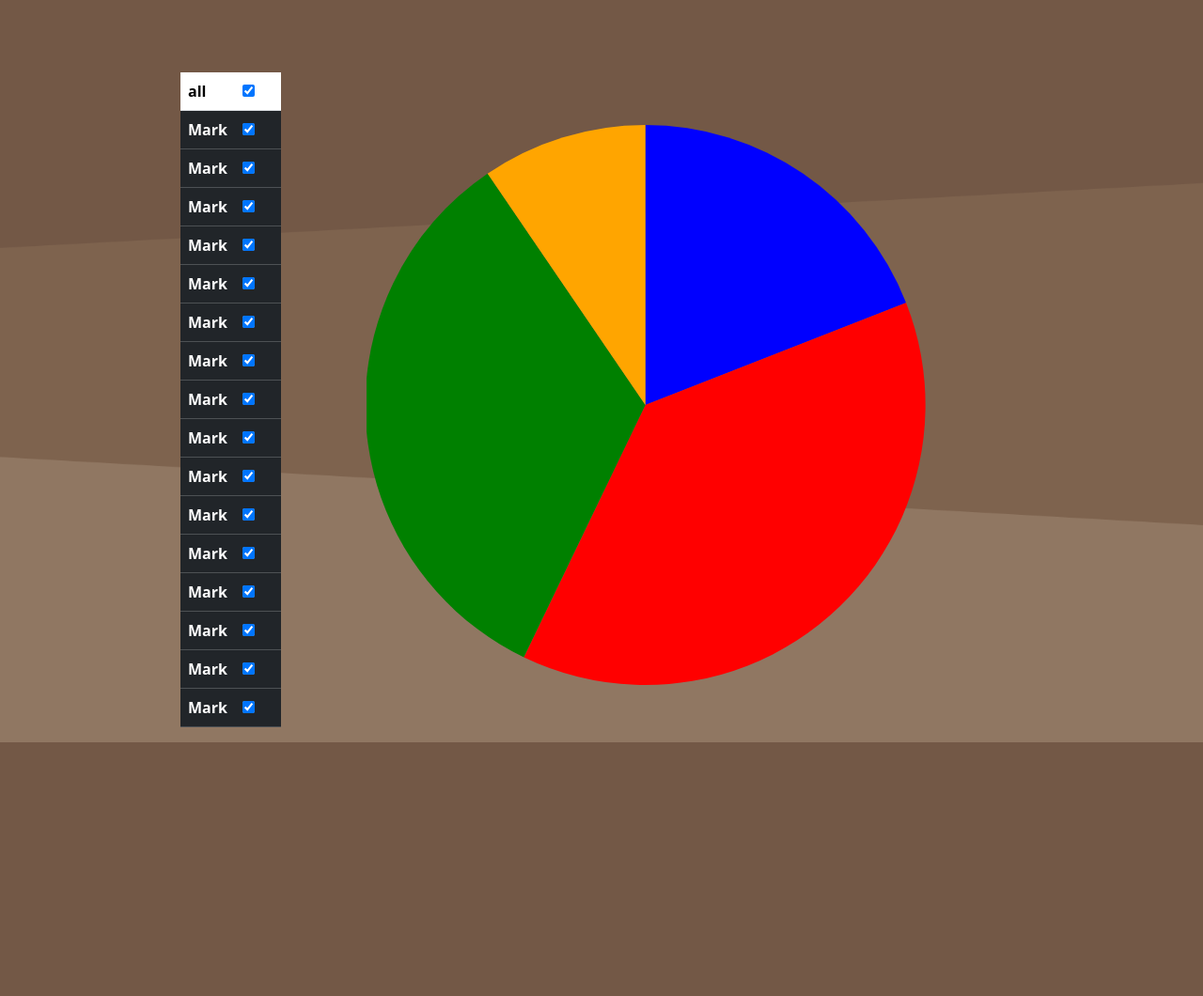
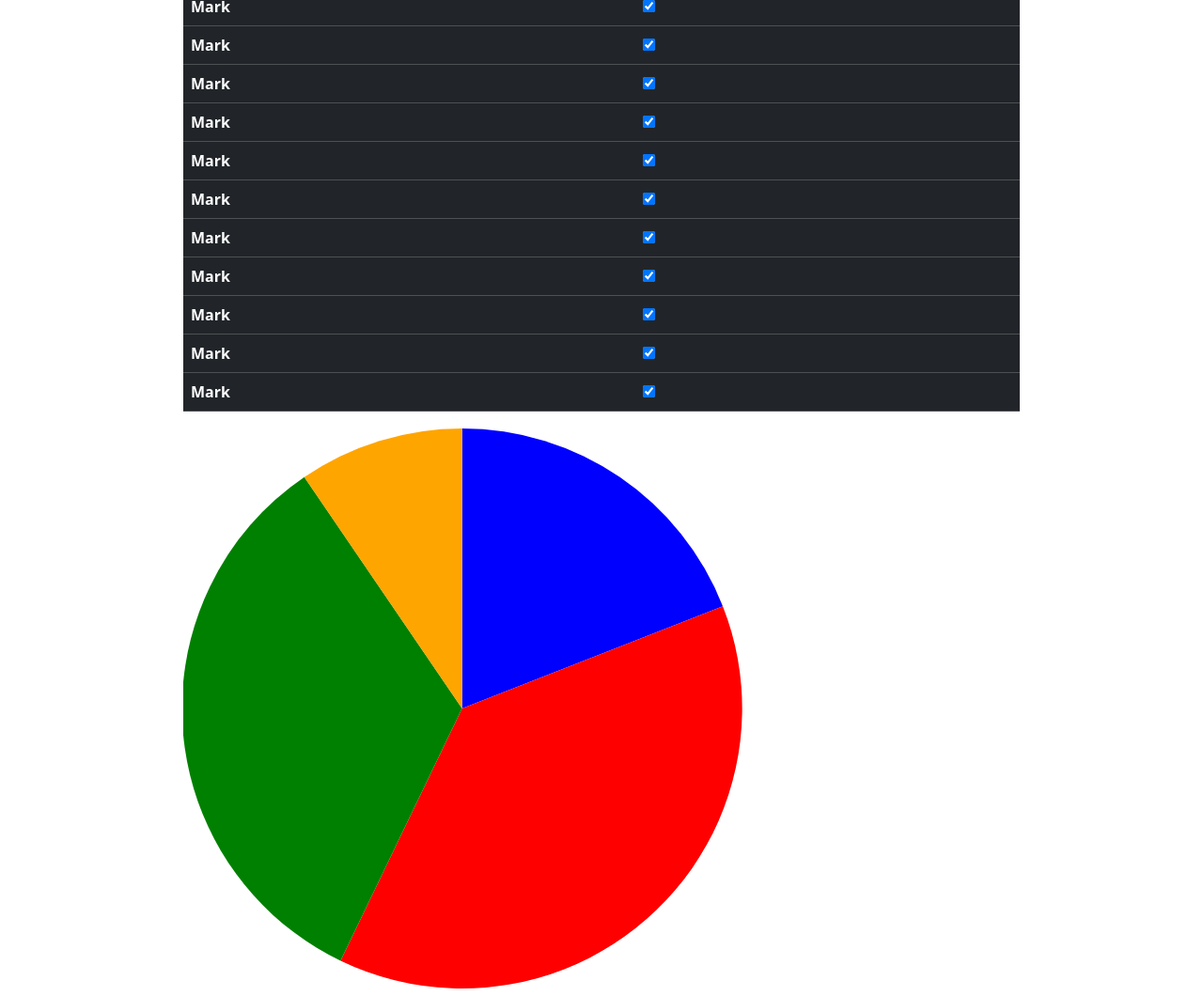
Before and after one commit to AlexandreMessuve/TP_Jurons, a PHP site: template MVC/View/graphique.html in a window 1280 px wide. Shown: the whole page at 94% size. Before the commit the page ends 790 px from the top, so only its background shows below. Run offline with PHP 8.4, Linux system fonts and the light colour scheme; the template is opened without the code that fills it, so the values that code supplies are empty.

Commit message:
css graphique

```diff
--- a/MVC/View/assets/css/graphiqueStyle.css
+++ b/MVC/View/assets/css/graphiqueStyle.css
@@ -1,15 +1,11 @@
-body{
-    background-image: url(../img/backround_marron.png);
-    background-size: cover;
-    height: 100% ;
+body {
+    display: flex;
+    align-items: center;
+    justify-content: center;
+    height: 100vh;
 }
-.parent{
-    display: flex;
-    justify-content: space-between;
-    margin-top: 6%;
-    margin-left: 15%;
+
+#myChart {
+    height: 600px !important;
+    width : 100% !important;
 }
-.div2{
-    margin-top: 5%;
-
-}
```
